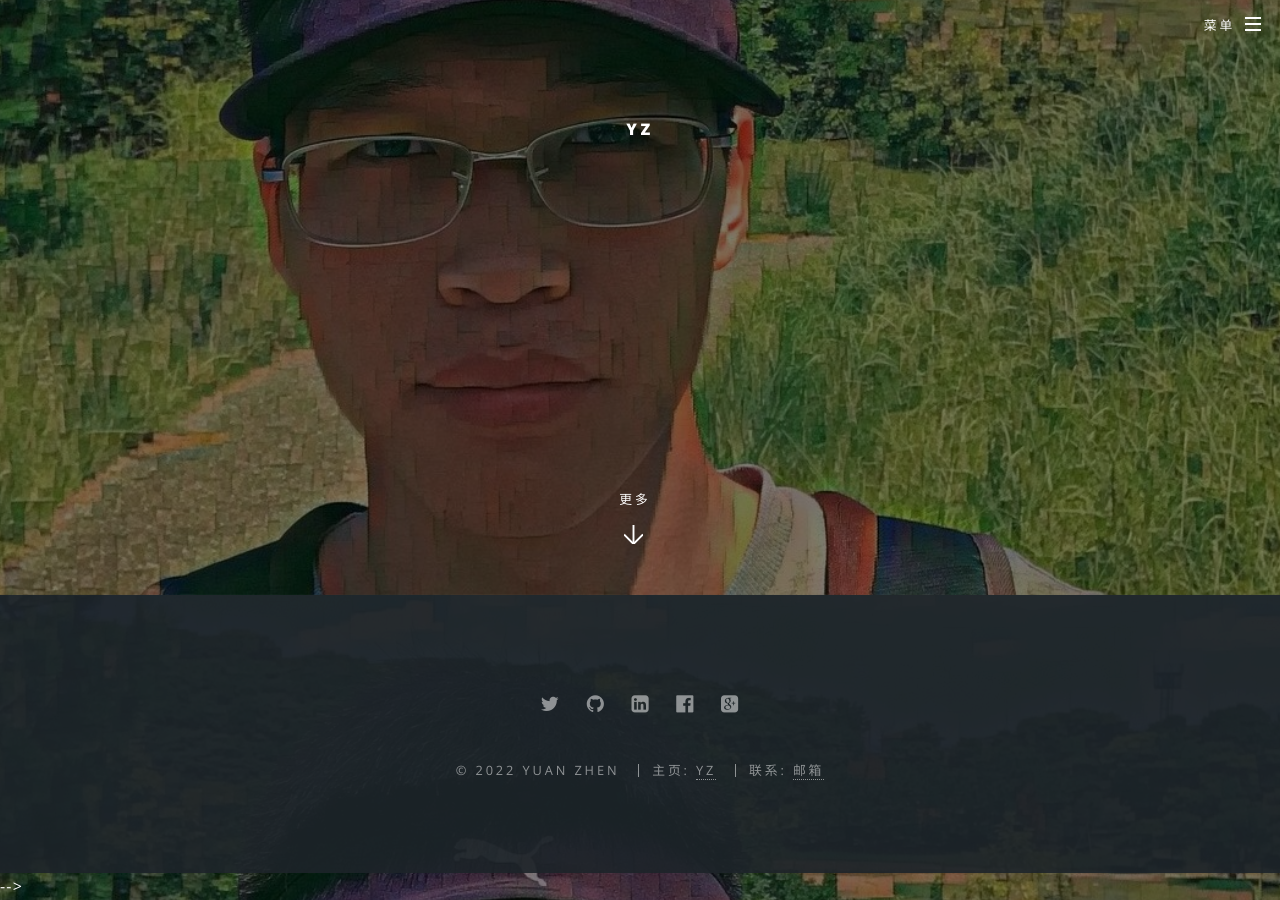
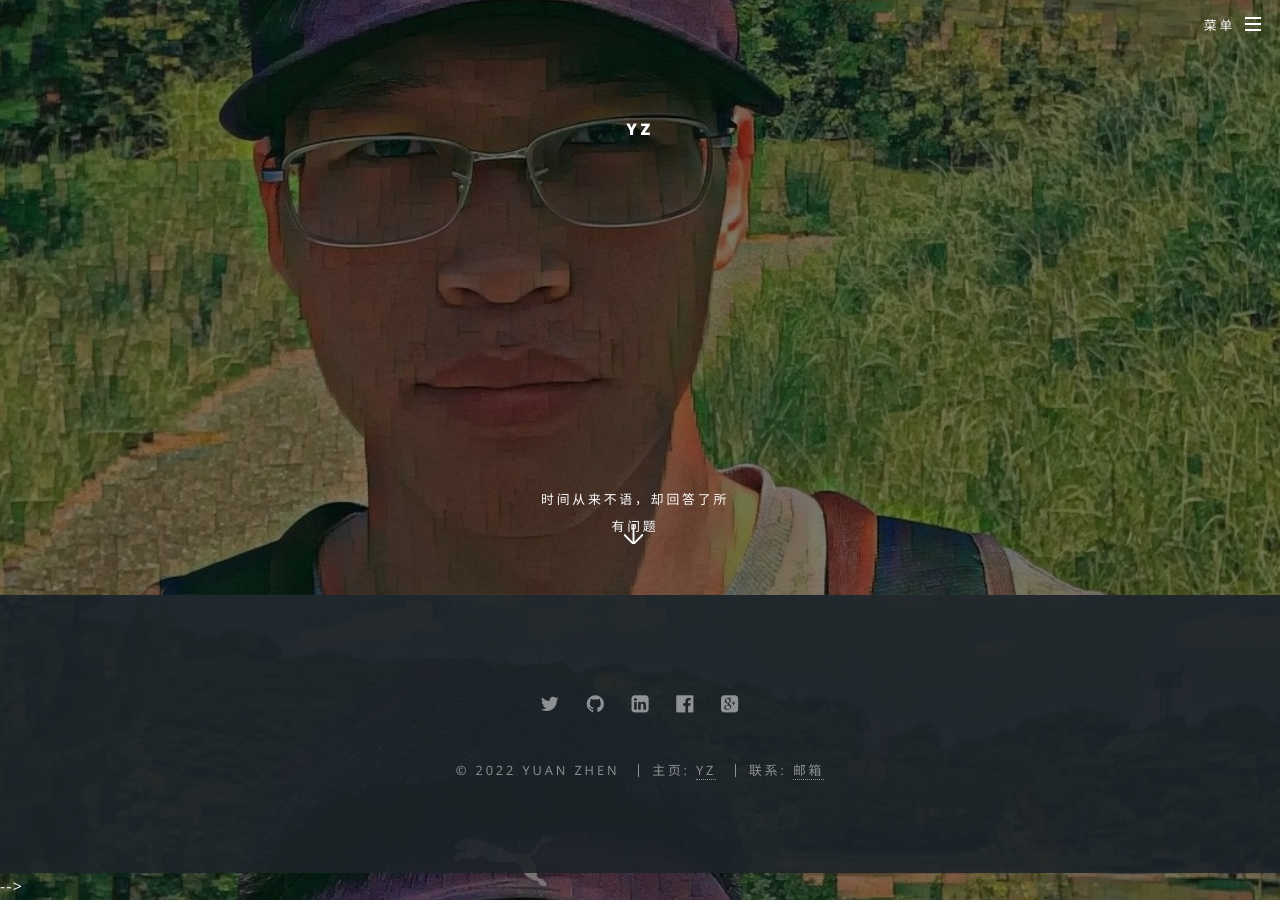
Before and after one commit to yz14/yz14.github.io4, a Jekyll site: the page built from index.html, in a window 1280 px wide and 900 px high, scrolled down 305 px. Built offline with Jekyll 4.4.1, drawn with Linux system fonts in a browser that asks for light colours.

Commit message:
Update index.html

```diff
--- a/index.html
+++ b/index.html
@@ -10,7 +10,7 @@ layout: landing
 								<li><a href="https://yz14.github.io" class="button special">按钮1</a></li>
 							</ul> -->
 						</div>
-						<a href="#two" class="more scrolly">更多</a>
+						<a href="#" class="more scrolly">时间从来不语，却回答了所有问题</a>
 					</section>
 
 
```
